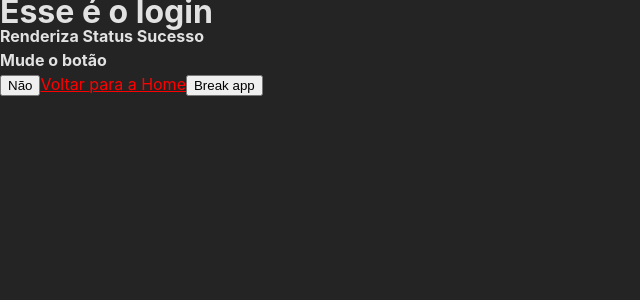
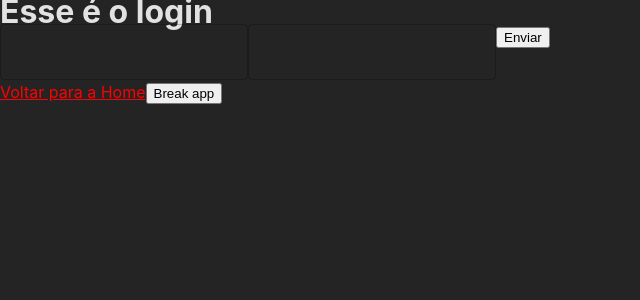
Before and after one commit to PauloMarolla/vitejs-template, a React (Vite) app: page /login in a window 1280 px wide. Shown: the top 300 px of the page, without its empty margins (0-640 px from the left). Built offline with nearby package versions, Linux system fonts and the light colour scheme.

Commit message:
initial react hook form components

```diff
--- /dev/null
+++ b/src/components/Forms/Input/index.tsx
@@ -0,0 +1,36 @@
+import { TextField } from '@mui/material'
+import { Controller } from 'react-hook-form'
+import InputMask from 'react-input-mask'
+
+type InputProps = {
+  name: string
+  control: any
+  error?: string | null
+}
+
+export const Input = ({ name, error, control, ...rest }: InputProps) => {
+
+  return (
+    <>
+      <Controller
+        name={name}
+        control={control}
+        render={({ field }) => (
+          <TextField
+            {...field}
+            {...rest}
+            error={Boolean(error)}
+            helperText={error}
+            value={field?.value ?? ''}
+          >
+            <InputMask mask='(0)999 999 99 99' maskChar=' ' />
+          </TextField>
+        )}
+      />
+
+      {/* {error && <p>{error}</p>} */}
+    </>
+
+
+  )
+}
--- /dev/null
+++ b/src/components/Forms/Select/index.tsx
@@ -0,0 +1,7 @@
+export const Select = () => {
+  return (
+    <div>
+
+    </div>
+  )
+}
--- /dev/null
+++ b/src/components/Forms/index.tsx
@@ -0,0 +1,2 @@
+export { Input } from './Input'
+export { Select } from './Select'
--- a/src/components/index.ts
+++ b/src/components/index.ts
@@ -1,2 +1,3 @@
 export { Teste } from './Teste'
 export { Teste2 } from './Teste2'
+export * from './Forms'
--- a/src/contexts/country/index.tsx
+++ b/src/contexts/country/index.tsx
@@ -1,7 +1,8 @@
-import { gql, useQuery } from '@apollo/client'
+import { useQuery } from '@apollo/client'
 import { createContext, useContext, useState } from 'react'
 import { ICountryContext, ICountryProvider, ICountries, IQueryCountries, IContinents } from './types'
 import { toast } from 'react-toastify'
+import { GET_COUNTRIES } from './query'
 
 const CountryContext = createContext({} as ICountryContext)
 
@@ -9,26 +10,9 @@ export const CountryProvider = ({ children }: ICountryProvider) => {
   const [countries, setCountries] = useState<ICountries[]>([])
   const [continents, setContinents] = useState<IContinents[]>([])
 
-  const GET_COUNTRIES = gql`
-    query Query($code: ID!) {
-      countries {
-        name
-        currency
-        phone
-        code
-      }
-      continents {
-        name
-      }
-      country(code: $code) {
-        name
-      }
-    }
-  `
-
   const { loading } = useQuery<IQueryCountries>(GET_COUNTRIES, {
     variables: {
-      code: 'BR'
+      code: 'BR',
     },
     onCompleted: (data) => {
       setCountries(data.countries)
@@ -42,8 +26,13 @@ export const CountryProvider = ({ children }: ICountryProvider) => {
 
   return (
     <CountryContext.Provider
-      value={{ countries, setCountries, continents, setContinents, loading }}
-    >
+      value={{
+        countries,
+        setCountries,
+        continents,
+        setContinents,
+        loading
+      }}>
       {children}
     </CountryContext.Provider>
   )
--- /dev/null
+++ b/src/contexts/country/query.ts
@@ -0,0 +1,18 @@
+import { gql } from '@apollo/client'
+
+export const GET_COUNTRIES = gql`
+  query Query($code: ID!) {
+    countries {
+      name
+      currency
+      phone
+      code
+    }
+    continents {
+      name
+    }
+    country(code: $code) {
+      name
+    }
+  }
+`
--- a/src/pages/Login/index.tsx
+++ b/src/pages/Login/index.tsx
@@ -1,18 +1,35 @@
 import { Link } from 'react-router-dom'
-import { useToggle } from '~/hooks'
-import { translateStatus } from '~/utils'
+import { Input } from '~/components'
+import { yupResolver } from '@hookform/resolvers/yup'
+import * as yup from 'yup'
+import { useForm } from 'react-hook-form'
+
+type LoginFormData = {
+  email: string;
+  password: string;
+};
 
 export const Login = () => {
-  const { isTrue, toggle } = useToggle(false)
 
-  return     (
+  const schema = yup.object({
+    // email: yup.number(),
+    // password: yup.string().required('É obrigatorio'),
+
+  }).required()
+
+  const { handleSubmit, control, formState: { errors } } = useForm<LoginFormData>({
+    resolver: yupResolver(schema)
+  })
+
+  return(
     <>
       <h1>Esse é o login</h1>
 
-      <h4>Renderiza Status {translateStatus('success')}</h4>
-
-      <h4>Mude o botão</h4>
-      <button onClick={toggle} >{isTrue ? 'Sim' : 'Não'}</button>
+      <form onSubmit={handleSubmit((data) => console.log(data))}>
+        <Input control={control} error={errors.email?.message} name='email' />
+        <Input control={control} error={errors.password?.message} name='password' />
+        <button>Enviar</button>
+      </form>
 
 
       <Link style={{ color: 'red' }} to='/'>Voltar para a Home</Link>
```
Also changed, not shown: package.json (+10 -2 lines), src/hooks/useFetch.ts (deleted, +0 -17 lines), 1 other file (tests, documents, lock files or other folders).
